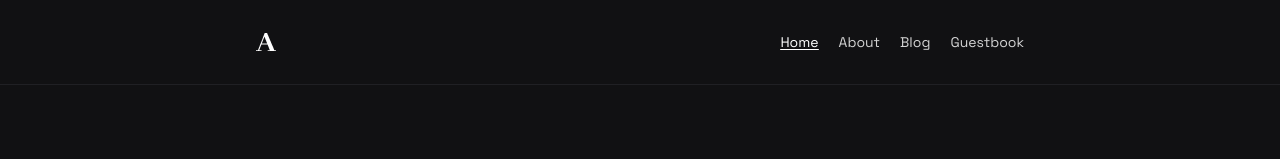
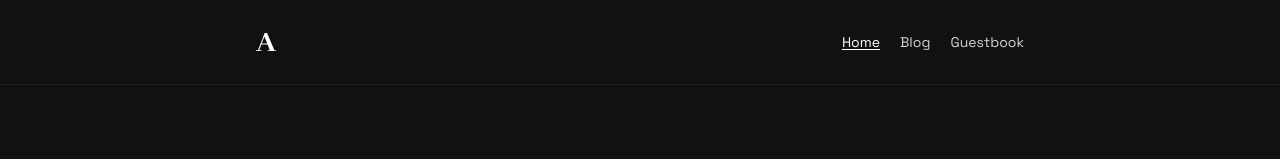
Before and after one commit to byanrkh/site, a Next.js app: page / in a window 1280 px wide. Shown: the top 159 px of the page. Built offline with nearby package versions, Linux system fonts and the light colour scheme.

Commit message:
chore: remove about me link from navbar

```diff
--- a/components/UI/Navbar.tsx
+++ b/components/UI/Navbar.tsx
@@ -13,10 +13,6 @@ export default function Navbar() {
     {
       label: "home",
       path: "/",
-    },
-    {
-      label: "About",
-      path: "/about",
     },
     {
       label: "blog",
```
